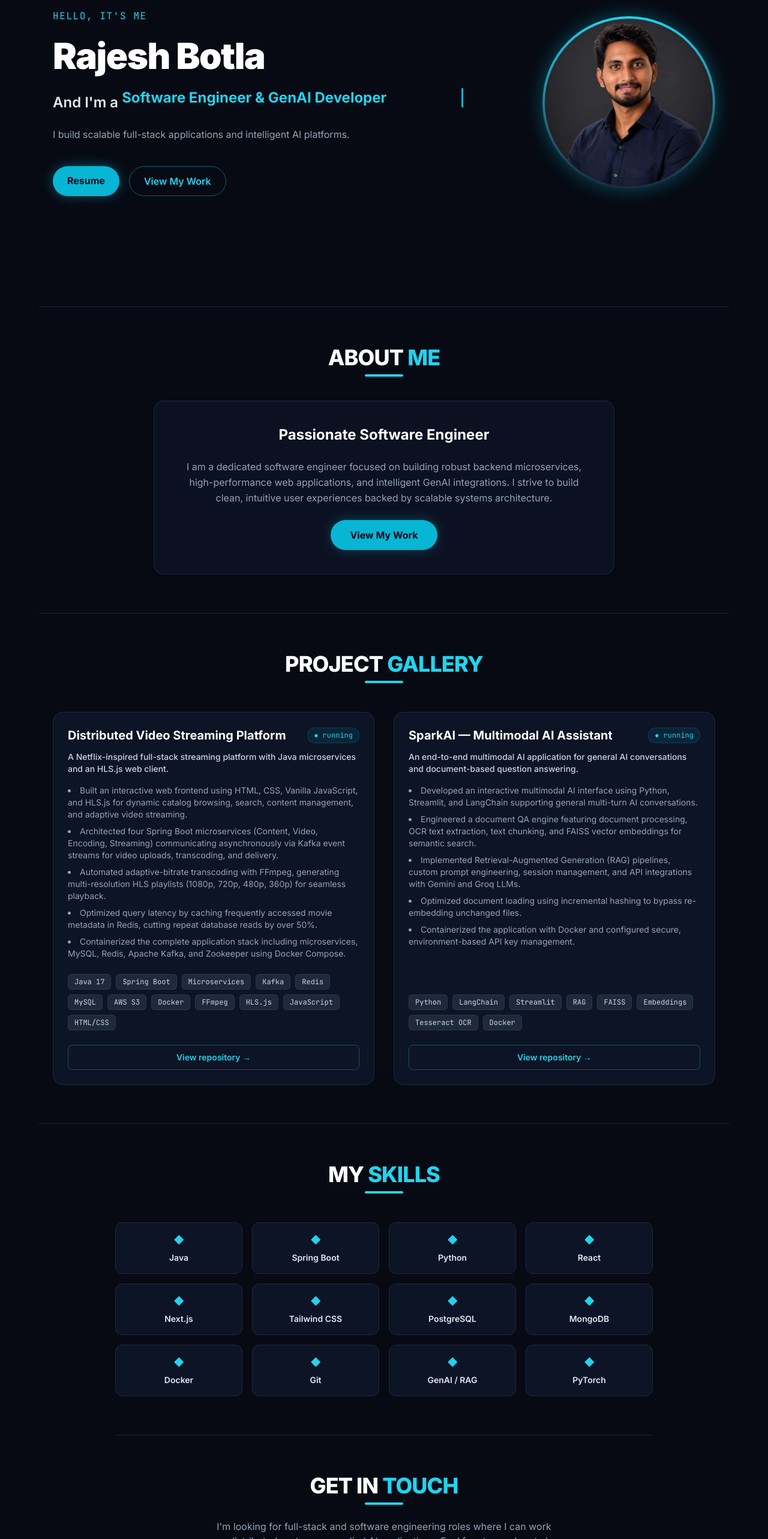
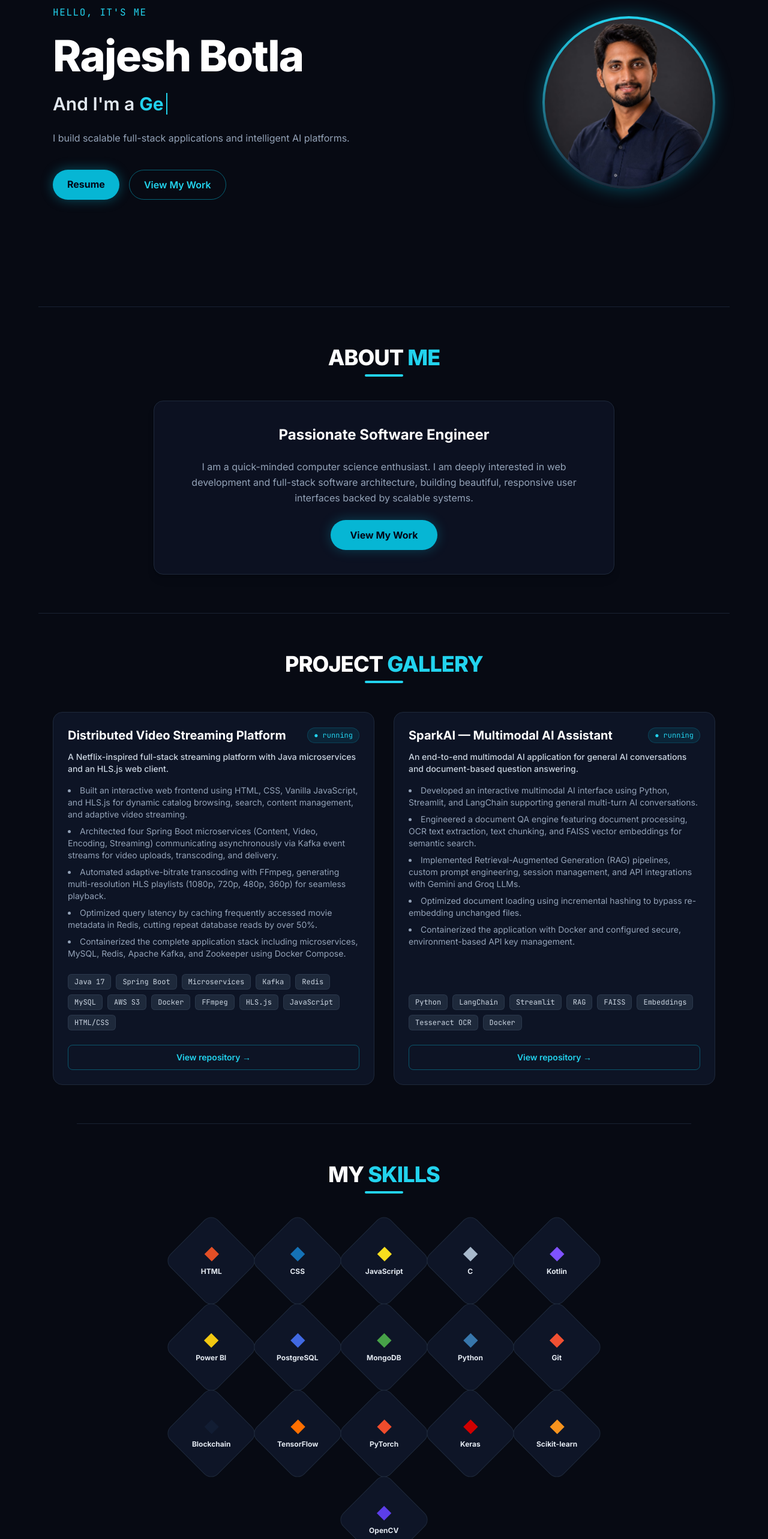
Before and after one commit to rajesh33399/portfolio, a Next.js app: page / in a window 1280 px wide. Shown: the part 234-2800 px from the top of the page at 60% size. Built offline with nearby package versions, Linux system fonts and the light colour scheme.

Commit message:
Update page.js

```diff
--- a/app/page.js
+++ b/app/page.js
@@ -1,9 +1,62 @@
 'use client';
 
-import React from 'react';
+import React, { useState, useEffect } from 'react';
 import { site } from '@/config/site';
 
+// Self-contained Typewriter Hook (Types, Pauses, Backspaces)
+function TypewriterEffect({ words, typingSpeed = 100, deletingSpeed = 50, pauseDuration = 1500 }) {
+  const [text, setText] = useState('');
+  const [wordIndex, setWordIndex] = useState(0);
+  const [isDeleting, setIsDeleting] = useState(false);
+
+  useEffect(() => {
+    const currentWord = words[wordIndex % words.length];
+
+    const timer = setTimeout(() => {
+      if (!isDeleting) {
+        setText(currentWord.substring(0, text.length + 1));
+        if (text === currentWord) {
+          setTimeout(() => setIsDeleting(true), pauseDuration);
+        }
+      } else {
+        setText(currentWord.substring(0, text.length - 1));
+        if (text === '') {
+          setIsDeleting(false);
+          setWordIndex((prev) => prev + 1);
+        }
+      }
+    }, isDeleting ? deletingSpeed : typingSpeed);
+
+    return () => clearTimeout(timer);
+  }, [text, isDeleting, wordIndex, words, typingSpeed, deletingSpeed, pauseDuration]);
+
+  return (
+    <span className="text-cyan-400 font-bold border-r-2 border-cyan-400 pr-1 animate-pulse">
+      {text}
+    </span>
+  );
+}
+
 export default function Home() {
+  const skillsList = [
+    { name: 'HTML', color: '#E34F26' },
+    { name: 'CSS', color: '#1572B6' },
+    { name: 'JavaScript', color: '#F7DF1E' },
+    { name: 'C', color: '#A8B9CC' },
+    { name: 'Kotlin', color: '#7F52FF' },
+    { name: 'Power BI', color: '#F2C811' },
+    { name: 'PostgreSQL', color: '#4169E1' },
+    { name: 'MongoDB', color: '#47A248' },
+    { name: 'Python', color: '#3776AB' },
+    { name: 'Git', color: '#F05032' },
+    { name: 'Blockchain', color: '#121D33' },
+    { name: 'TensorFlow', color: '#FF6F00' },
+    { name: 'PyTorch', color: '#EE4C2C' },
+    { name: 'Keras', color: '#D00000' },
+    { name: 'Scikit-learn', color: '#F7931E' },
+    { name: 'OpenCV', color: '#5C3EE8' },
+  ];
+
   return (
     <main className="min-h-screen bg-[#070a13] text-slate-100 font-sans selection:bg-cyan-500 selection:text-slate-950">
 
@@ -23,23 +76,26 @@ export default function Home() {
         </div>
       </header>
 
-      {/* HERO SECTION WITH TYPEWRITER */}
+      {/* HERO SECTION */}
       <section className="min-h-[85vh] flex flex-col-reverse md:flex-row items-center justify-between gap-10 py-16 px-6 max-w-6xl mx-auto">
         <div className="flex-1 space-y-6 text-left">
           <h3 className="text-cyan-400 text-sm md:text-base font-mono tracking-widest uppercase">
             Hello, It&apos;s Me
           </h3>
 
-          <h1 className="text-4xl md:text-6xl font-black text-white tracking-tight leading-tight">
+          <h1 className="text-5xl md:text-7xl font-extrabold text-white tracking-tight leading-none mb-4">
             Rajesh Botla
           </h1>
 
-          {/* DYNAMIC TYPEWRITER TEXT FROM CSS */}
-          <div className="text-xl md:text-2xl font-semibold text-slate-200">
-            <span>And I&apos;m a </span>
-            <span className="typewriter-text text-cyan-400 font-bold">
-              Software Engineer & GenAI Developer
-            </span>
+          {/* DYNAMIC BACKSPACING TYPEWRITER ROLE */}
+          <div className="text-xl md:text-3xl font-semibold text-slate-200 h-10 flex items-center gap-2">
+            <span>And I&apos;m a</span>
+            <TypewriterEffect
+              words={[
+                'Full Stack Software Engineer',
+                'GenAI Developer'
+              ]}
+            />
           </div>
 
           <p className="text-slate-400 text-base leading-relaxed max-w-xl">
@@ -64,7 +120,7 @@ export default function Home() {
           </div>
         </div>
 
-        {/* PROFILE IMAGE WITH GLOW */}
+        {/* PROFILE IMAGE */}
         <div className="relative flex justify-center items-center">
           <div className="absolute w-64 h-64 md:w-80 md:h-80 bg-cyan-500/20 rounded-full blur-3xl pointer-events-none -z-10" />
           <div className="relative w-56 h-56 md:w-72 md:h-72 rounded-full p-1 bg-gradient-to-b from-cyan-400 to-slate-800 shadow-[0_0_30px_rgba(6,182,212,0.4)] overflow-hidden flex items-center justify-center">
@@ -77,7 +133,7 @@ export default function Home() {
         </div>
       </section>
 
-      {/* ABOUT SECTION (Clean focus without college/location) */}
+      {/* ABOUT SECTION */}
       <section id="about" className="py-16 px-6 max-w-6xl mx-auto border-t border-slate-800/80">
         <div className="text-center mb-10">
           <h2 className="text-3xl md:text-4xl font-extrabold text-white uppercase tracking-tight">
@@ -88,7 +144,7 @@ export default function Home() {
         <div className="bg-slate-900/60 border border-slate-800 rounded-2xl p-6 md:p-10 text-center space-y-6 text-slate-300 leading-relaxed max-w-3xl mx-auto shadow-lg">
           <h3 className="text-2xl font-bold text-white">Passionate Software Engineer</h3>
           <p className="text-slate-400 text-base leading-relaxed">
-            I am a dedicated software engineer focused on building robust backend microservices, high-performance web applications, and intelligent GenAI integrations. I strive to build clean, intuitive user experiences backed by scalable systems architecture.
+            I am a quick-minded computer science enthusiast. I am deeply interested in web development and full-stack software architecture, building beautiful, responsive user interfaces backed by scalable systems.
           </p>
           <div>
             <a
@@ -160,8 +216,8 @@ export default function Home() {
         </div>
       </section>
 
-      {/* SKILLS SECTION (Glowing skill cards) */}
-      <section id="skills" className="py-16 px-6 max-w-6xl mx-auto border-t border-slate-800/80">
+      {/* SKILLS SECTION - HONEYCOMB / DIAMOND LAYOUT */}
+      <section id="skills" className="py-16 px-6 max-w-5xl mx-auto border-t border-slate-800/80">
         <div className="text-center mb-12">
           <h2 className="text-3xl md:text-4xl font-extrabold text-white uppercase tracking-tight">
             My <span className="text-cyan-400">Skills</span>
@@ -169,21 +225,23 @@ export default function Home() {
           <div className="w-16 h-1 bg-cyan-400 mx-auto mt-2 rounded-full" />
         </div>
 
-        <div className="grid grid-cols-2 sm:grid-cols-3 md:grid-cols-4 gap-4 max-w-4xl mx-auto">
-          {[
-            'Java', 'Spring Boot', 'Python', 'React', 'Next.js', 'Tailwind CSS',
-            'PostgreSQL', 'MongoDB', 'Docker', 'Git', 'GenAI / RAG', 'PyTorch'
-          ].map((skill, index) => (
+        <div className="flex flex-wrap justify-center gap-4 max-w-3xl mx-auto">
+          {skillsList.map((skill, index) => (
             <div
               key={index}
-              className="bg-slate-900/80 border border-slate-800 rounded-xl p-4 text-center hover:border-cyan-400 hover:shadow-[0_0_20px_rgba(6,182,212,0.3)] transition-all duration-300 flex flex-col items-center justify-center gap-2 group cursor-default"
+              className="w-28 h-28 bg-slate-900/90 border border-slate-800 rounded-2xl flex flex-col items-center justify-center p-3 transform rotate-45 hover:rotate-0 hover:scale-110 hover:border-cyan-400 hover:shadow-[0_0_20px_rgba(6,182,212,0.4)] transition-all duration-300 group cursor-pointer m-2"
             >
-              <span className="text-cyan-400 font-bold group-hover:scale-125 transition-transform duration-300">
-                ◆
-              </span>
-              <span className="text-sm font-semibold text-slate-200 group-hover:text-white">
-                {skill}
-              </span>
+              <div className="transform -rotate-45 group-hover:rotate-0 transition-transform duration-300 flex flex-col items-center justify-center gap-1">
+                <span
+                  className="text-2xl font-black"
+                  style={{ color: skill.color }}
+                >
+                  ◆
+                </span>
+                <span className="text-xs font-bold text-slate-200 group-hover:text-cyan-300 text-center">
+                  {skill.name}
+                </span>
+              </div>
             </div>
           ))}
         </div>
```
